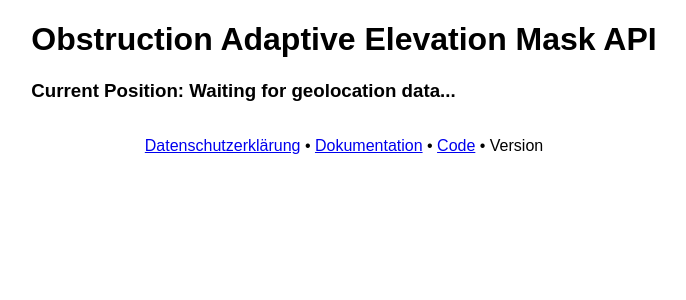
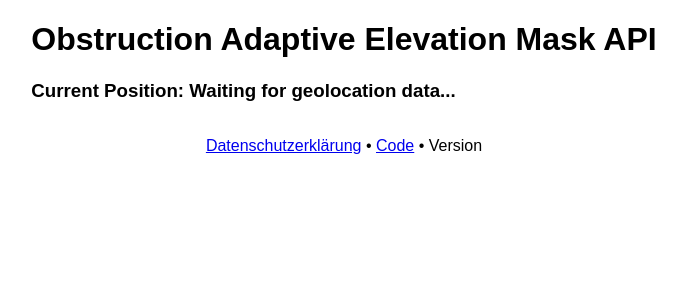
Before and after one commit to gereon-t/oaemapi, a Python web app: template app/templates/index.html in a window 1280 px wide. Shown: the top 300 px of the page, without its empty margins (296-982 px from the left). Run offline with Jinja, Linux system fonts and the light colour scheme; the template is opened without the code that fills it, so the values that code supplies are empty; some libraries are stand-ins or nearby versions.

Commit message:
moved scripts to separate files, moved documentation to README

```diff
--- /dev/null
+++ b/app/static/request_oaem.js
@@ -0,0 +1,60 @@
+function request_oaem(position) {
+    const latitude = position.coords.latitude.toFixed(6);
+    const longitude = position.coords.longitude.toFixed(6);
+    let height = position.coords.altitude;
+    let heading = position.coords.heading;
+
+    const winwidth = (window.innerWidth || document.documentElement.clientWidth || document.body.clientWidth) - 20;
+    const winheight = (window.innerHeight || document.documentElement.clientHeight || document.body.clientHeight) - 20;
+
+    if (height === null) {
+        height = 0.0.toFixed(1);
+    } else {
+        height = height.toFixed(1);
+    }
+
+    if (heading === null) {
+        heading = 0.0.toFixed(1)
+    } else {
+        heading = heading.toFixed(1)
+    }
+
+    document.getElementById('position').innerText = `Current Position: ${latitude}°, ${longitude}°, ${height} m`;
+
+    $.ajax({
+        url: `/plot?pos_x=${latitude}&pos_y=${longitude}&pos_z=${height}&epsg=4326&width=${winwidth}&height=${winheight}&heading=${heading}`,
+        type: "GET",
+        dataType: "json",
+        success: function (response) {
+            var within_area = JSON.parse(response.within_area);
+            if (within_area === false) {
+                document.getElementById('position').style.color = 'red';
+                document.getElementById('position').innerText = `Current Position: ${latitude}°, ${longitude}°, ${height} m\n is outside of the coverage area.`;
+            } else {
+                document.getElementById('position').style.color = 'black';
+            }
+
+            var fig = JSON.parse(response.data);
+            Plotly.newPlot("plot", fig.data, fig.layout);
+        },
+    });
+}
+
+function handle_position_watcher_error(error) {
+    console.error('Error getting position:', error);
+}
+
+const positionWatcher = navigator.geolocation.watchPosition(
+    request_oaem,
+    handle_position_watcher_error,
+    {
+        enableHighAccuracy: true,
+        maximumAge: 0
+    }
+);
+
+function stopWatchingPosition() {
+    navigator.geolocation.clearWatch(positionWatcher);
+}
+
+window.addEventListener('beforeunload', stopWatchingPosition);
--- /dev/null
+++ b/app/static/styles.css
@@ -0,0 +1,20 @@
+body {
+    display: flex;
+    flex-direction: column;
+    align-items: center;
+    justify-content: center;
+    margin: 0;
+    padding: 0;
+    font-family: liberation_sans, sans-serif;
+}
+
+.title {
+    font-size: 32px;
+    font-weight: bold;
+    margin-bottom: 20px;
+}
+
+.position {
+    font-size: 24px;
+    margin-bottom: 10px;
+}
--- a/app/templates/index.html
+++ b/app/templates/index.html
@@ -3,28 +3,7 @@
 
 <head>
     <title>OAEM-API</title>
-    <style>
-        body {
-            display: flex;
-            flex-direction: column;
-            align-items: center;
-            justify-content: center;
-            margin: 0;
-            padding: 0;
-            font-family: liberation_sans, sans-serif;
-        }
-
-        .title {
-            font-size: 32px;
-            font-weight: bold;
-            margin-bottom: 20px;
-        }
-
-        .position {
-            font-size: 24px;
-            margin-bottom: 10px;
-        }
-    </style>
+    <link rel="stylesheet" href="static/styles.css">
     <script src="https://code.jquery.com/jquery-3.6.0.min.js"></script>
     <script src="https://cdn.plot.ly/plotly-latest.min.js"></script>
 </head>
@@ -38,76 +17,13 @@
     <div id="plot"></div>
 
     <footer style="text-align: center;">
-        <p><a href="/privacy_policy">Datenschutzerklärung</a> • <a href="/docs">Dokumentation</a> • <a
-                href="https://github.com/gereon-t/oaemapi">Code</a> • Version {{ version
+        <p><a href="/privacy_policy">Datenschutzerklärung</a> • <a href="https://github.com/gereon-t/oaemapi">Code</a> •
+            Version {{ version
             }}
         </p>
     </footer>
 
-    <script>
-        function request_oaem(position) {
-            const latitude = position.coords.latitude.toFixed(6);
-            const longitude = position.coords.longitude.toFixed(6);
-            let height = position.coords.altitude;
-            let heading = position.coords.heading;
-
-            const winwidth = (window.innerWidth || document.documentElement.clientWidth || document.body.clientWidth) - 20;
-            const winheight = (window.innerHeight || document.documentElement.clientHeight || document.body.clientHeight) - 20;
-
-            if (height === null) {
-                height = 0.0.toFixed(1);
-            } else {
-                height = height.toFixed(1);
-            }
-
-            if (heading === null) {
-                heading = 0.0.toFixed(1)
-            } else {
-                heading = heading.toFixed(1)
-            }
-
-            document.getElementById('position').innerText = `Current Position: ${latitude}°, ${longitude}°, ${height} m`;
-
-
-            $.ajax({
-                url: `/plot?pos_x=${latitude}&pos_y=${longitude}&pos_z=${height}&epsg=4326&width=${winwidth}&height=${winheight}&heading=${heading}`,
-                type: "GET",
-                dataType: "json",
-                success: function (response) {
-                    var within_area = JSON.parse(response.within_area);
-                    if (within_area === false) {
-                        document.getElementById('position').style.color = 'red';
-                        document.getElementById('position').innerText = `Current Position: ${latitude}°, ${longitude}°, ${height} m\n is outside of the coverage area.`;
-                    } else {
-                        document.getElementById('position').style.color = 'black';
-                    }
-
-                    var fig = JSON.parse(response.data);
-                    Plotly.newPlot("plot", fig.data, fig.layout);
-                },
-            });
-        }
-
-
-        function handle_position_watcher_error(error) {
-            console.error('Error getting position:', error);
-        }
-
-        const positionWatcher = navigator.geolocation.watchPosition(
-            request_oaem,
-            handle_position_watcher_error,
-            {
-                enableHighAccuracy: true,
-                maximumAge: 0
-            }
-        );
-
-        function stopWatchingPosition() {
-            navigator.geolocation.clearWatch(positionWatcher);
-        }
-
-        window.addEventListener('beforeunload', stopWatchingPosition);
-    </script>
+    <script src="static/request_oaem.js"></script>
 </body>
 
 </html>
```
Also changed, not shown: app/routes.py (+6 -10 lines), main.py (+8 -1 lines), README.md, 1 other file.
